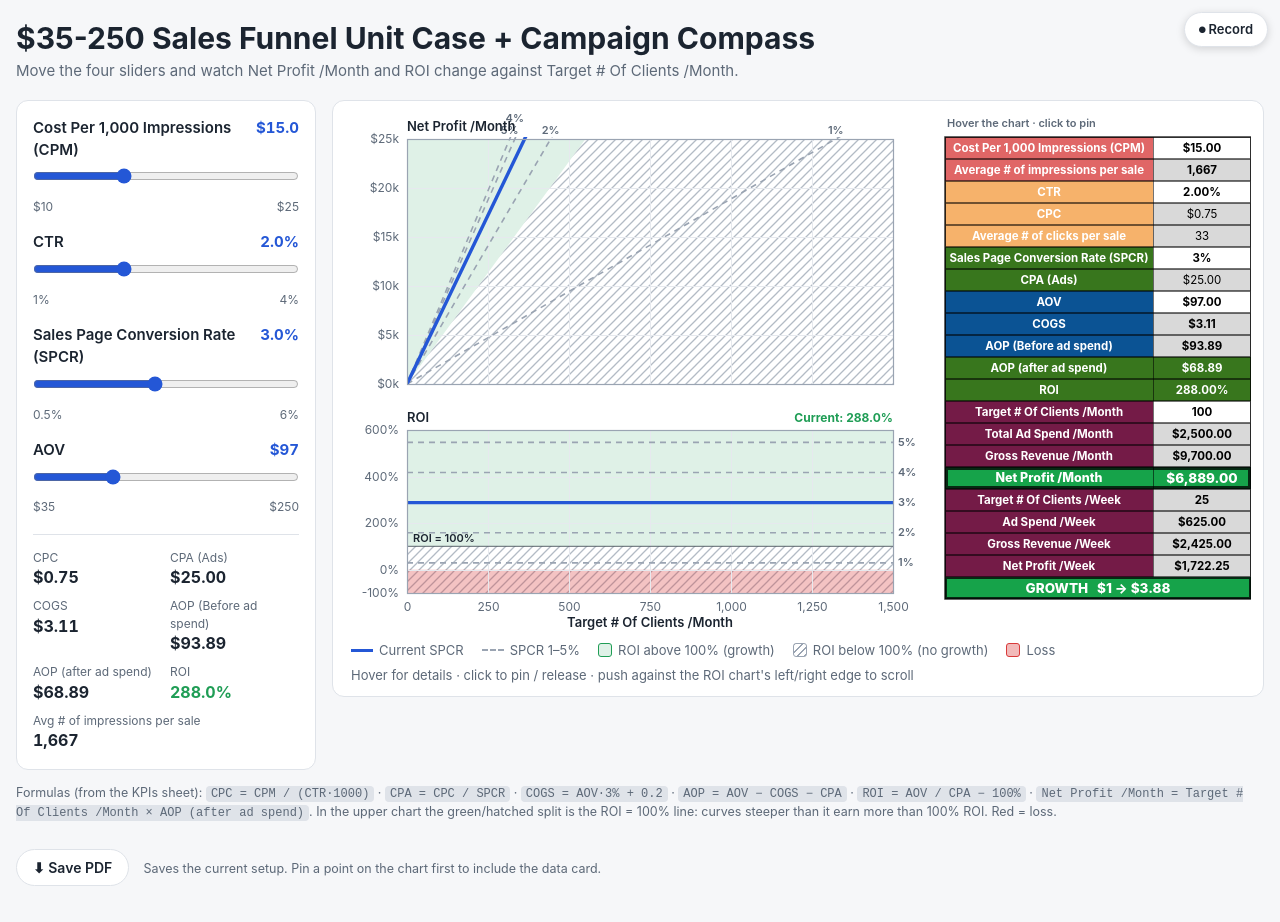
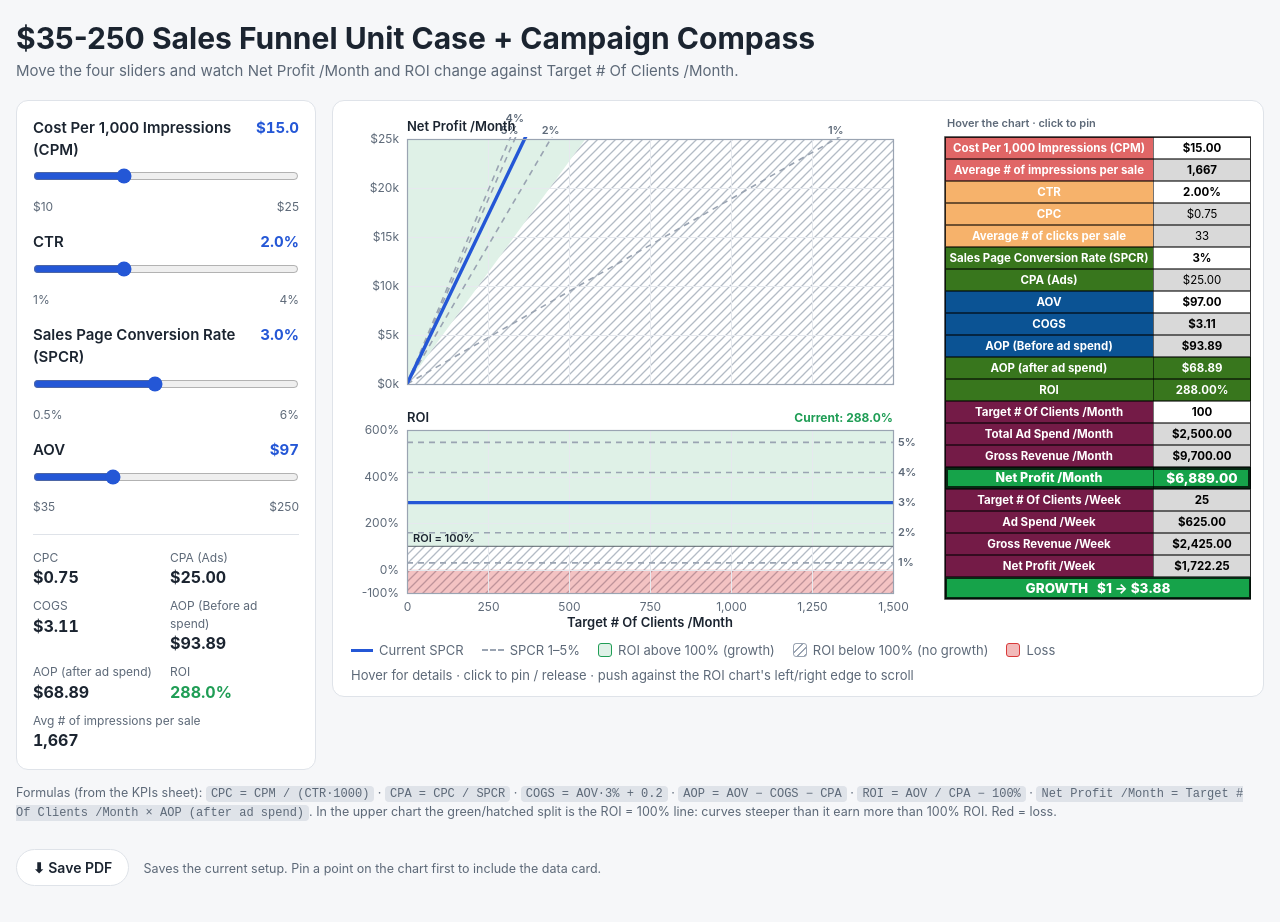
Before and after one commit to endrehalasz/campaign-compass, a plain HTML site: page index.html in a window 1280 px wide. Drawn offline with Linux system fonts and the light colour scheme.

Commit message:
Hide the temporary record button
Co-Authored-By: Claude Sonnet 5.5 <noreply@anthropic.com>

```diff
--- a/index.html
+++ b/index.html
@@ -48,7 +48,7 @@
   .sw.d{border-top:2px dashed var(--axis)}
   .box{width:14px;height:14px;border-radius:3px}
   .box.hatch{border:1px solid var(--axis);background:repeating-linear-gradient(135deg,var(--axis) 0 1.4px,transparent 1.4px 5px)}
-  #recBtn{position:fixed;top:12px;right:12px;z-index:10;padding:8px 14px;border-radius:999px;border:1px solid var(--line);background:var(--card);color:var(--ink);font-weight:600;font-size:13px;font-family:inherit;cursor:pointer;box-shadow:0 2px 8px rgba(0,0,0,.15)}
+  #recBtn{display:none;position:fixed;top:12px;right:12px;z-index:10;padding:8px 14px;border-radius:999px;border:1px solid var(--line);background:var(--card);color:var(--ink);font-weight:600;font-size:13px;font-family:inherit;cursor:pointer;box-shadow:0 2px 8px rgba(0,0,0,.15)}
   #recBtn.on{background:var(--red);border-color:var(--red);color:#fff}
   .dl{margin-top:14px;padding:9px 16px;border-radius:999px;border:1px solid var(--line);background:var(--card);color:var(--ink);font-weight:600;font-size:14px;font-family:inherit;cursor:pointer;margin-right:10px}
   .dl:hover{border-color:var(--accent)}
```
